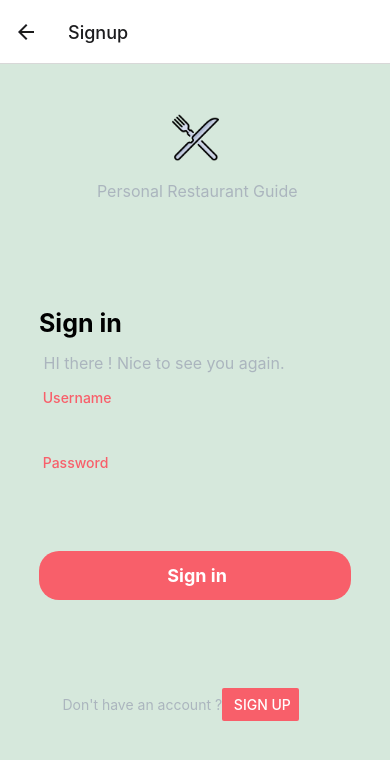
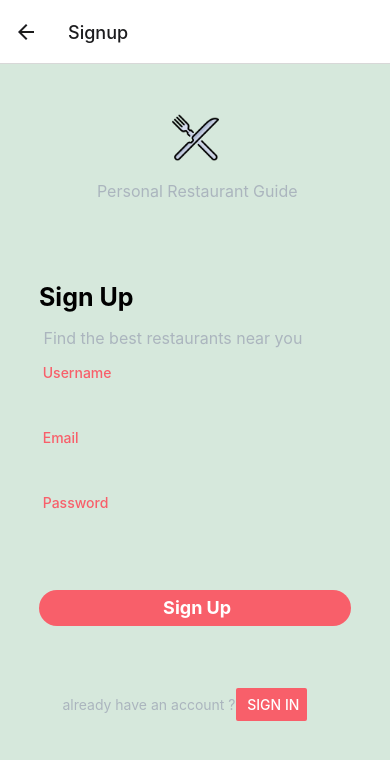
Before and after one commit to bitwiserob/personal-restaurant-guide, a React Native app in the folder PersonalRestaurantGuide/: screen /Signup in a window 390 px wide. Shown: the top 760 px of the page. Built offline with nearby package versions, Linux system fonts and the light colour scheme.

Commit message:
designed signup screen

```diff
--- a/PersonalRestaurantGuide/screens/User/SignupScreen.js
+++ b/PersonalRestaurantGuide/screens/User/SignupScreen.js
@@ -1,10 +1,21 @@
-import * as React from 'react'
-import {useAuth, AuthProvider} from "../context/AuthContext";
-import { ScrollView, StyleSheet, Text, View, TextInput, Button, Alert, Image, TouchableHighlight } from 'react-native';
+import * as React from "react";
+import { useAuth, AuthProvider } from "../context/AuthContext";
+import {
+  ScrollView,
+  StyleSheet,
+  Text,
+  View,
+  TextInput,
+  Button,
+  Alert,
+  Image,
+  TouchableHighlight,
+} from "react-native";
 const SignupScreen = () => {
-    const [username, setUsername] = React.useState('');
-    const [password, setPassword] = React.useState('');
-    const {dispatch, state} = useAuth();
+  const [username, setUsername] = React.useState("");
+  const [email, setEMail] = React.useState("");
+  const [password, setPassword] = React.useState("");
+  const { dispatch, state } = useAuth();
   return (
     <View style={styles.container}>
       <View
@@ -29,16 +40,22 @@ const SignupScreen = () => {
           justifyContent: "center",
         }}
       >
-          <Text style={{ fontSize: 25, fontWeight: "bold" }}>Sign in</Text>
+        <Text style={{ fontSize: 25, fontWeight: "bold" }}>Sign Up</Text>
         <Text style={styles.lightText}>
           {" "}
-            HI there ! Nice to see you again.
+          Find the best restaurants near you
         </Text>
         <Text style={styles.labels}> Username</Text>
         <TextInput
           style={styles.inputs}
           value={username}
           onChangeText={setUsername}
+        />
+        <Text style={styles.labels}> Email</Text>
+        <TextInput
+          style={styles.inputs}
+          value={email}
+          onChangeText={setEMail}
         />
         <Text style={styles.labels}> Password</Text>
         <TextInput
@@ -57,7 +74,7 @@ const SignupScreen = () => {
             console.log(state);
           }}
         >
-            <Text style={styles.text}> Sign in</Text>
+          <Text style={styles.text}> Sign Up</Text>
         </TouchableHighlight>
       </View>
       <View
@@ -68,12 +85,12 @@ const SignupScreen = () => {
           paddingHorizontal: "15%",
         }}
       >
-          <Text style={{ color: "#abb5be" }}> Don't have an account ?</Text>
-          <Button color={"#f85f6a"} title=" Sign Up" />
+        <Text style={{ color: "#abb5be" }}> already have an account ?</Text>
+        <Button color={"#f85f6a"} title=" Sign In" />
       </View>
     </View>
   );
-}
+};
 
 const styles = StyleSheet.create({
   container: {
```
Lines whose indentation alone changed are shown as unchanged.
